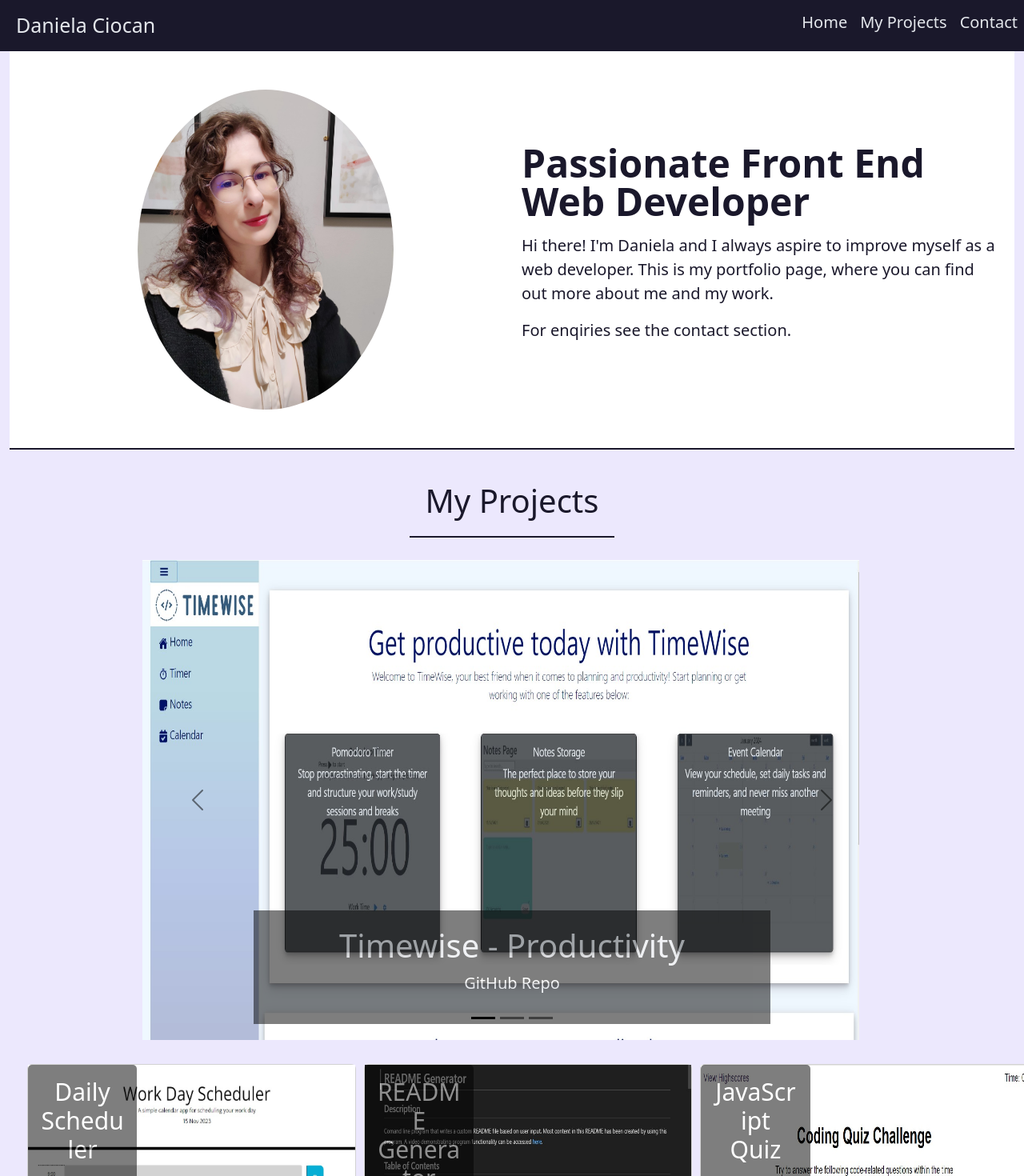
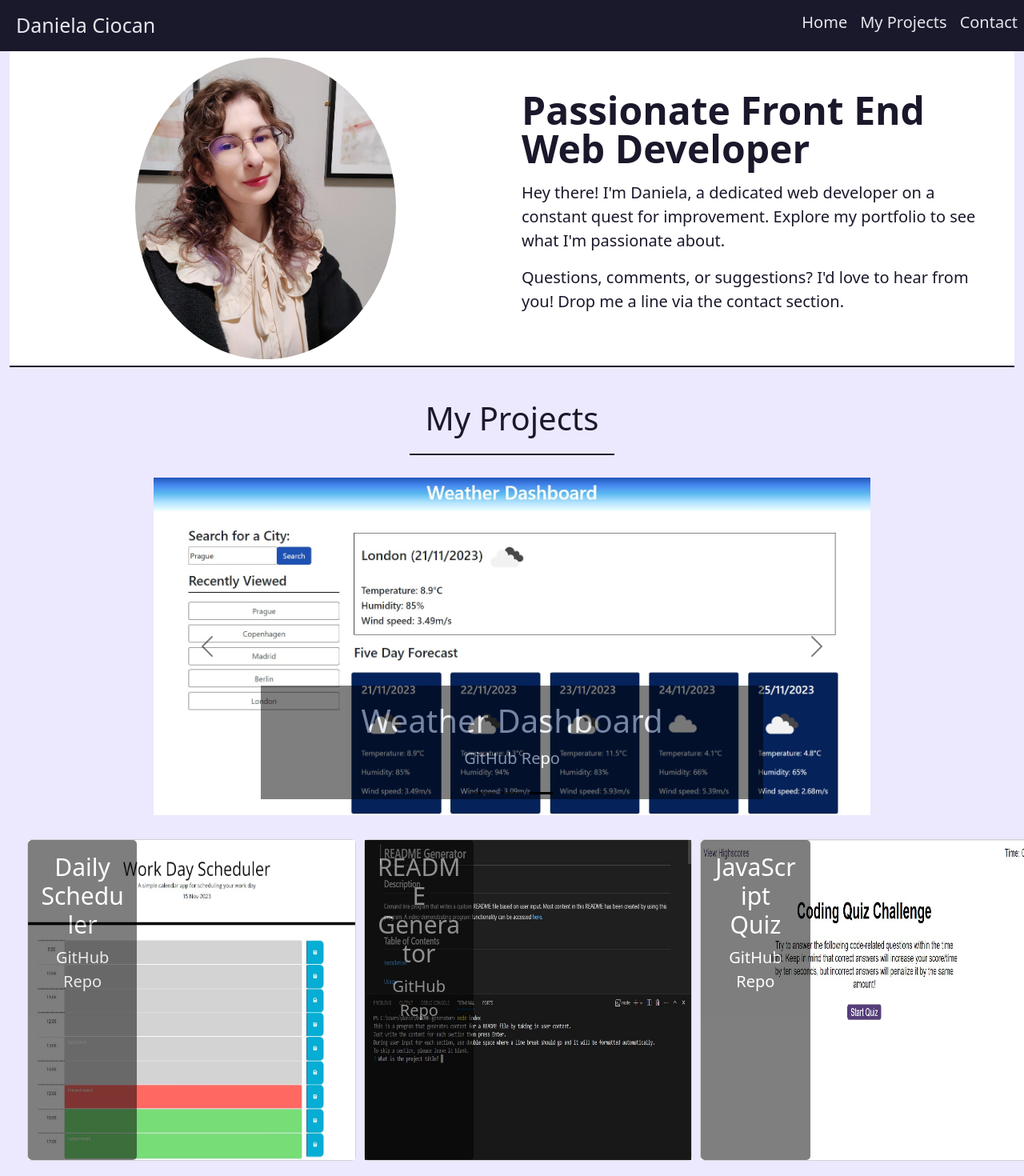
Before and after one commit to dsciocan/React-Portfolio, a React (Vite) app: page /projects in a window 1280 px wide. Shown: the top 1470 px of the page at 80% size. Built offline with nearby package versions, Linux system fonts and the light colour scheme.

Commit message:
Content changes and small bug fixes

```diff
--- a/src/components/Header/header.css
+++ b/src/components/Header/header.css
@@ -7,11 +7,23 @@ header {
 
 
 header img {
- width: 55%;
- height: 60vh;
+    display: block;
+ max-width: 55%;
+ max-height: 50vh;
+ width: auto;
+ height: auto;
 }
 
-@media only screen and (max-width: 700px) {
+#head-link {
+    text-decoration: none;
+    color: rgb(26, 24, 43);
+}
+
+#head-link:hover {
+    color: rgb(138, 129, 217);
+}
+
+/* @media only screen and (max-width: 700px) {
 
 header img {
     width: 70vw;
@@ -27,4 +39,4 @@ header img {
         height: 50vh;
        }
 
-    }
+    } */
--- a/src/components/Header/header.jsx
+++ b/src/components/Header/header.jsx
@@ -1,20 +1,22 @@
 import React, { useEffect, useState } from "react";
 import "./header.css"
+import { Link } from "react-router-dom";
+
 
 function Header() {
 
     return (
     <>
         <header className="header">
-            <div className="container-fluid px-4 py-5">
+            <div className="container-fluid px-4 py-2">
             <div className="row d-flex align-items-center justify-content-between">
             <div className="col-10 col-sm-8 col-lg-6">
             <img src="/assets/self-pic.jpg" className="d-block mx-lg-auto rounded-circle " alt="Picture of myself" loading="lazy"/>
             </div>
             <div className="col-lg-6">
                 <h1 className="display-5 fw-bold lh-1 mb-3">Passionate Front End Web Developer</h1>
-                <p className="lead">Hi there! I'm Daniela and I always aspire to improve myself as a web developer. This is my portfolio page, where you can find out more about me and my work.</p>
-                <p className="lead">For enqiries see the contact section.</p>
+                <p className="lead">Hey there! I'm Daniela, a dedicated web developer on a constant quest for improvement. Explore my portfolio to see what I'm passionate about.</p>
+                <p className="lead">Questions, comments, or suggestions? I'd love to hear from you! Drop me a line via the <Link id="head-link" to="/contact">contact</Link> section.</p>
             </div>
             </div>
         </div>
--- a/src/components/Project-Gallery/project-gallery.jsx
+++ b/src/components/Project-Gallery/project-gallery.jsx
@@ -3,6 +3,9 @@ import Project from "../Project/project"
 import projects from "../../projects.json"
 import Header from "../Header/header"
 import "./project-gallery.css"
+
+
+import { Carousel } from "react-bootstrap"
 
 function ProjectGallery() {
 
@@ -23,32 +26,47 @@ function ProjectGallery() {
         <h2>My Projects</h2>
     </div>
     <div className="container-fluid d-flex align-items-center justify-content-center" id="carousel-container">
-    <div id="carouselExampleDark" class="carousel carousel-dark slide col-lg-9" data-bs-ride="carousel">
-  <div class="carousel-indicators">
-    <button type="button" data-bs-target="#carouselExampleDark" data-bs-slide-to="0" class="active" aria-current="true" aria-label="Slide 1"></button>
-    <button type="button" data-bs-target="#carouselExampleDark" data-bs-slide-to="1" aria-label="Slide 2"></button>
-    <button type="button" data-bs-target="#carouselExampleDark" data-bs-slide-to="2" aria-label="Slide 3"></button>
-  </div>
-  <div class="carousel-inner">
-  <div className="carousel-inner">
-        <Project className={"carousel-item active"} captionClass={"carousel-caption"} img={firstEl.img} title={firstEl.title} link={firstEl.link} height={600} repo={firstEl.repo}/>
-        {entries}
-        </div>
-  </div>
-  <button class="carousel-control-prev" type="button" data-bs-target="#carouselExampleDark" data-bs-slide="prev">
-    <span class="carousel-control-prev-icon" aria-hidden="true"></span>
-    <span class="visually-hidden">Previous</span>
-  </button>
-  <button class="carousel-control-next" type="button" data-bs-target="#carouselExampleDark" data-bs-slide="next">
-    <span class="carousel-control-next-icon" aria-hidden="true"></span>
-    <span class="visually-hidden">Next</span>
-  </button>
-</div>
+    <Carousel data-bs-theme="dark" interval={2000}>
+      <Carousel.Item>
+        <img
+          className="d-block"
+          src={projects[0].img}
+          alt="First slide"
+        />
+        <Carousel.Caption className="carousel-caption" id="caption">
+        <a href={projects[0].link}><h5>{projects[0].title}</h5></a>
+        <a href={projects[0].repo}><p>GitHub Repo</p></a>
+        </Carousel.Caption>
+      </Carousel.Item>
+      <Carousel.Item>
+        <img
+          className="d-block"
+          src={projects[1].img}
+          alt="Second slide"
+        />
+        <Carousel.Caption className="carousel-caption" id="caption">
+        <a href={projects[1].link}><h5>{projects[1].title}</h5></a>
+        <a href={projects[1].repo}><p>GitHub Repo</p></a>
+        </Carousel.Caption>
+      </Carousel.Item>
+      <Carousel.Item>
+        <img
+          className="d-block"
+          src={projects[2].img}
+          alt="Third slide"
+        />
+        <Carousel.Caption className="carousel-caption" id="caption">
+        <a href={projects[2].link}><h5>{projects[2].title}</h5></a>
+        <a href={projects[2].repo}><p>GitHub Repo</p></a>
+        </Carousel.Caption>
+      </Carousel.Item>
+    </Carousel>
+
 </div>
     <div className="container-fluid d-flex align-items-center justify-content-evenly" id="cards">
         {cards}
     </div>
-    </div>
+    </div >
   )
 
 }
```
